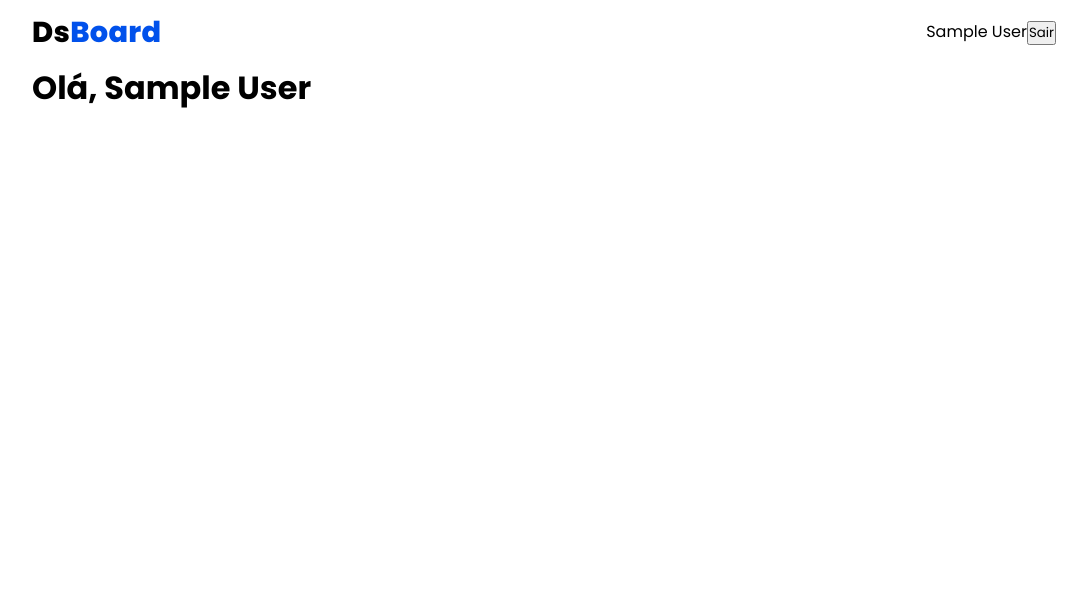
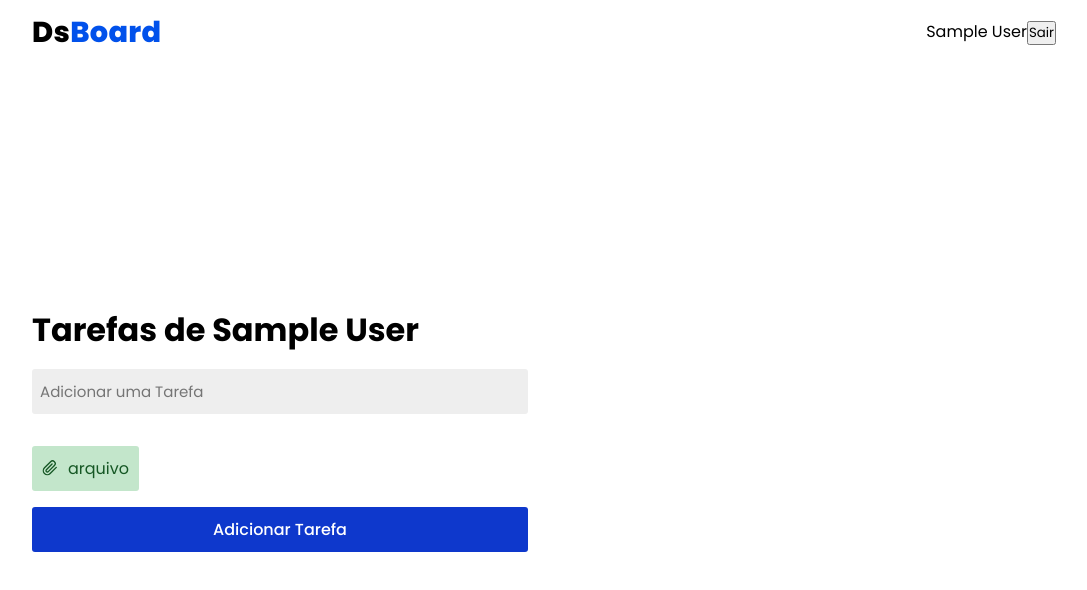
Before and after one commit to ThiagoAguiiar/newDsBoard, a React (Create React App) app: page /dashboard in a window 1280 px wide. Shown: the top 590 px of the page, without its empty margins (96-1183 px from the left). Built offline with nearby package versions, Linux system fonts and the light colour scheme; no server answers; sample sign-in values are in the browser's storage.

Commit message:
24.01.20:43

```diff
--- a/src/components/Forms/Input.module.scss
+++ b/src/components/Forms/Input.module.scss
@@ -24,3 +24,7 @@
 .input::placeholder {
   font-size: .940rem;
 }
+
+input[type="file"] {
+  display: none;
+}
--- a/src/components/Login/LoginForm.module.scss
+++ b/src/components/Login/LoginForm.module.scss
@@ -44,7 +44,7 @@
   a {
     text-decoration: none;
     color: #000000;
-    font-size: 13px;
+    font-size: .925rem;
     font-weight: 500;
   }
 }
@@ -59,9 +59,3 @@
     text-decoration: none;
   }
 }
-
-@media screen and (max-width: 840px) {
-  .modal {
-    width: 90%;
-  }
-}
--- /dev/null
+++ b/src/context/TasksContext.tsx
@@ -0,0 +1,4 @@
+export function getDataTask() {
+  const data = new Date();
+  console.log(data);
+}
--- a/src/context/UserContext.tsx
+++ b/src/context/UserContext.tsx
@@ -124,10 +124,10 @@ export const UserProvider = ({ children }: UserProviderProps) => {
   // Deslogar Funcionário
   function logoutUsuario() {
     localStorage.removeItem("token");
+    window.location.reload();
     setLoading(false);
     setErrorAuth(null);
     navigate("/");
-    location.reload();
   }
 
   return (
--- /dev/null
+++ b/src/pages/Dashboard.module.scss
@@ -0,0 +1,34 @@
+.container {
+    width: 100%;
+    height: calc(100vh - 70px);
+    display: grid;
+    align-content: center;
+    grid-template-columns: repeat(2, 1fr);
+    grid-gap: 2rem;
+}
+
+h1 {
+    padding-bottom: .3rem;
+}
+
+.button {
+    margin-top: 1rem;
+}
+
+.actions {
+    display: flex;
+    margin-top: 1rem;
+    gap: .5rem;
+
+    label {
+        padding: 10px;
+        background: #c3e6cb;
+        color: #155724;
+        border-radius: 3px;
+        display: flex;
+        align-items: center;
+        justify-content: center;
+        gap: 10px;
+        cursor: pointer;
+    }
+}
--- a/src/pages/Dashboard.tsx
+++ b/src/pages/Dashboard.tsx
@@ -1,5 +1,11 @@
 import React from "react";
+import { Button } from "../components/Forms/Button";
+import { Input } from "../components/Forms/Input";
 import { ModalContext } from "../context/ModalContext";
+import { useForm } from "../hooks/useForm";
+import { FiPaperclip } from "react-icons/fi";
+import { RiNumber5 } from "react-icons/ri";
+import styles from "./Dashboard.module.scss";
 
 interface UserDataProps {
   name: string;
@@ -11,15 +17,51 @@ export default function Dashboard() {
   const { setModal } = React.useContext(ModalContext);
   const [data, setData] = React.useState<null | UserDataProps>(null);
 
+  const task = useForm();
+
   React.useEffect(() => {
     setModal(false);
     const local = localStorage.getItem("user");
     if (local) setData(JSON.parse(local));
   }, []);
 
+  function submitTarefa(e: React.FormEvent<HTMLFormElement>) {
+    e.preventDefault();
+
+    if (task.validate()) {
+      console.log(e.target);
+    }
+  }
+
   return (
-    <div>
-      <h1>Olá, {data?.name} </h1>
+    <div className={styles.container}>
+      <div className={styles.tasks}>
+        <div>
+          <h1>Tarefas de {data?.name ? data?.name : "Usuário"}</h1>
+          <form onSubmit={submitTarefa}>
+            <Input
+              id="tarefa"
+              placeholder="Adicionar uma Tarefa"
+              type="text"
+              {...task}
+            />
+            <div className={styles.actions}>
+              <label htmlFor="archive">
+                <FiPaperclip />
+                <p>arquivo</p>
+              </label>
+              <Input id="archive" placeholder="" type="file" />
+            </div>
+            <div className={styles.button}>
+              <Button
+                value="Adicionar Tarefa"
+                borderRadius="3px"
+                fontSize="1rem"
+              />
+            </div>
+          </form>
+        </div>
+      </div>
     </div>
   );
 }
--- a/src/pages/Home.module.scss
+++ b/src/pages/Home.module.scss
@@ -42,28 +42,3 @@
     border-radius: 15px;
   }
 }
-
-// Responsividade
-@media screen and (max-width: 840px) {
-  .container {
-    grid-template-columns: 100%;
-  }
-
-  .background {
-    display: none;
-  }
-
-  .title {
-    align-items: center;
-
-    h1,
-    p {
-      width: 100%;
-      text-align: center;
-    }
-  }
-
-  .button {
-    width: 80%;
-  }
-}
--- a/src/pages/Register.tsx
+++ b/src/pages/Register.tsx
@@ -1,5 +1,4 @@
 import React from "react";
-import { Navigate } from "react-router-dom";
 import { Button } from "../components/Forms/Button";
 import { Error } from "../components/Forms/Error";
 import { Input } from "../components/Forms/Input";
@@ -32,9 +31,17 @@ export default function Register() {
     },
   ];
 
+  function submitData(e: React.FormEvent<HTMLFormElement>) {
+    e.preventDefault();
+
+    if (email.validate() && password.validate()) {
+      cadastrarUsuario(email.value, password.value);
+    }
+  }
+
   return (
     <div className={styles.container}>
-      <form className={styles.form}>
+      <form className={styles.form} onSubmit={submitData}>
         <div className={styles.title}>
           <h1>Criar uma nova conta</h1>
         </div>
```
Also changed, not shown: src/functions/Document.ts (added, +9 -0 lines).
